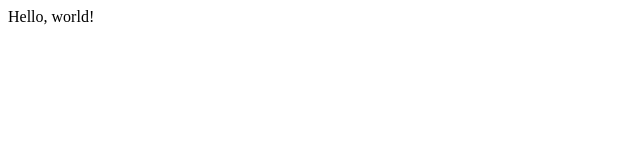
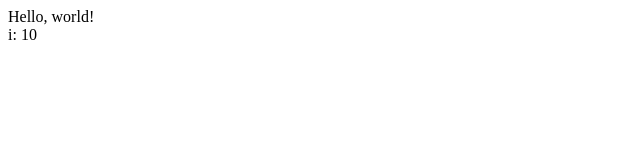
Before and after one commit to rev-tomi/survive-javascript, a website: page index.html in a window 1280 px wide. Shown: the full height of the page, 0-640 px from the left. Drawn offline with Linux system fonts and the light colour scheme.

Commit message:
adding globals problems

```diff
--- /dev/null
+++ b/globals.js
@@ -0,0 +1,9 @@
+demo.globals = function() {
+  var a = 0;
+  i = 0;
+  for (i = 0; i < 10; i++) { // oops
+    a += i;
+  }
+};
+demo.globals();
+demo.appendText('i: ' + i + '<br>');
```
Also changed, not shown: index.html (+2 -0 lines).
